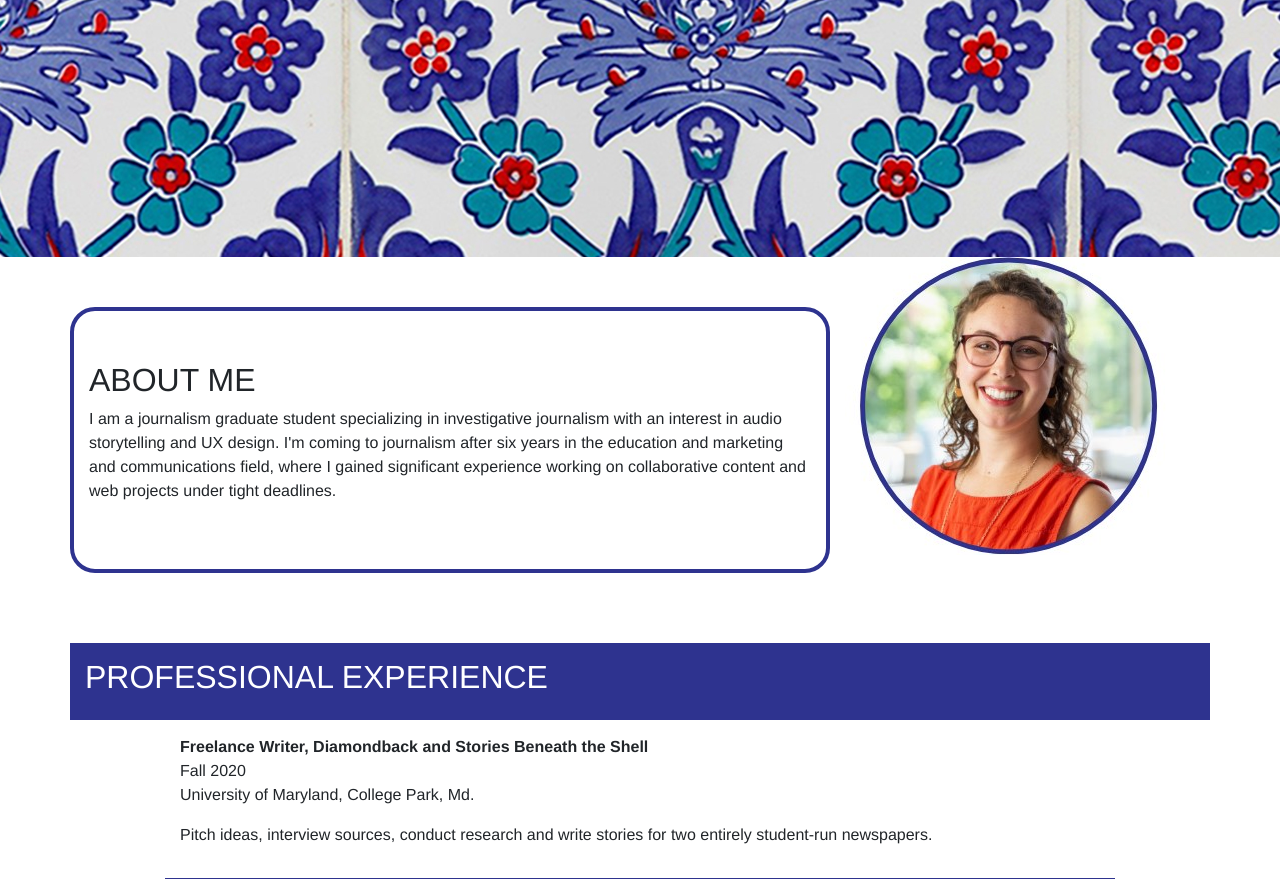
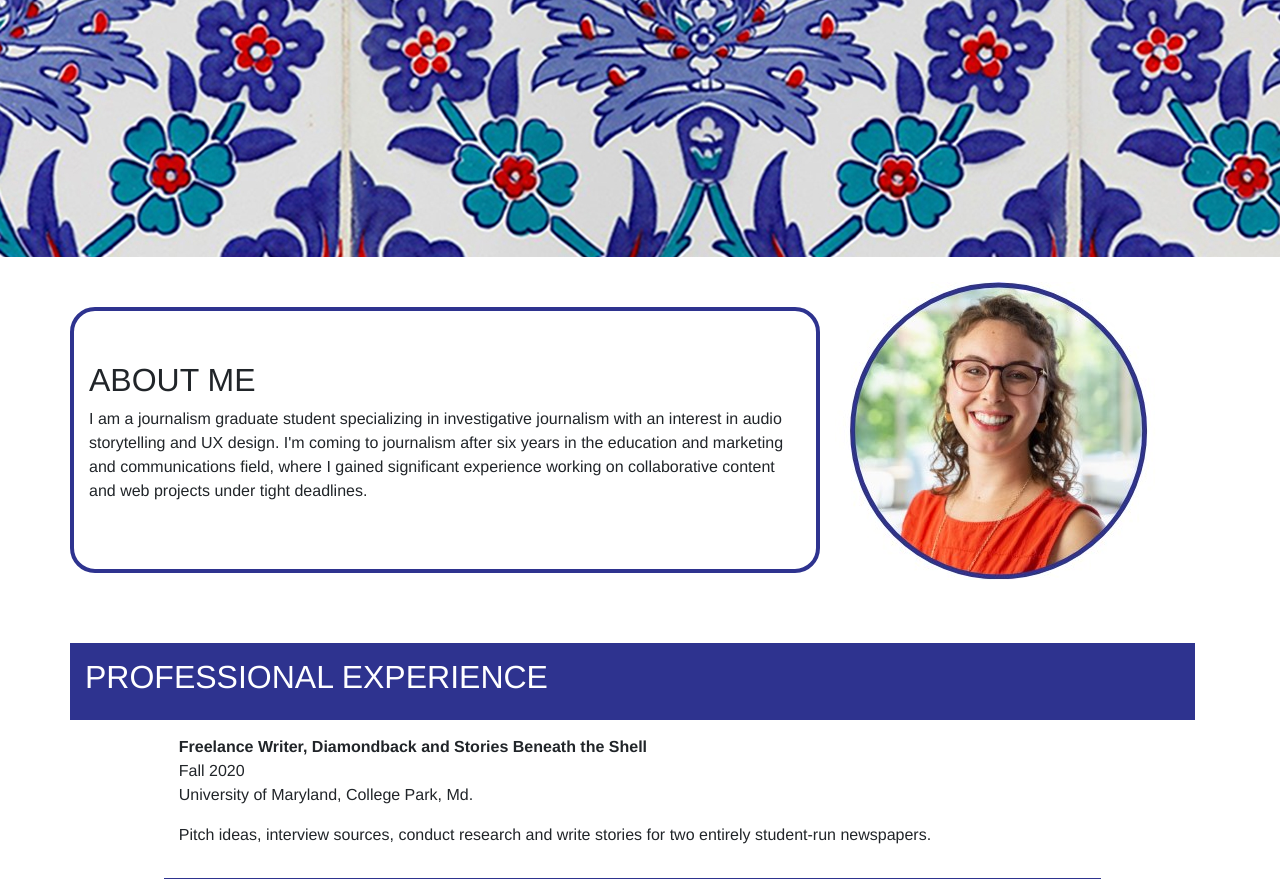
Before and after one commit to mollywork/Molly-Work-Jour652, a plain HTML site: page final_resume/index.html in a window 1280 px wide. Shown: the part 399-1290 px from the top of the page. Drawn offline with nearby package versions, Linux system fonts and the light colour scheme.

Commit message:
index.html

```diff
--- a/final_resume/index.html
+++ b/final_resume/index.html
@@ -85,7 +85,7 @@
 
 
                 <div class="col-md-4">
-                        <img src="molly-headshot.jpg" alt="Molly Work">
+                        <img src="molly-headshot.jpg" class="headshot" alt="Molly Work">
                 </div>
 
         </div>
--- a/final_resume/stylesheet.css
+++ b/final_resume/stylesheet.css
@@ -28,6 +28,10 @@
   padding-top: 150px;
   padding-bottom: 50px;
   min-height:600px;
+}
+
+.row {
+  margin-right: 0px!important;
 }
 
 .intro {
@@ -69,7 +73,11 @@ li {
 
 .merrill {
   padding-top:15px;
-  padding-bottom:15px
+  padding-bottom:15px;
+}
+
+.headshot {
+  padding-top: 25px;
 }
 
 .footer {
```
